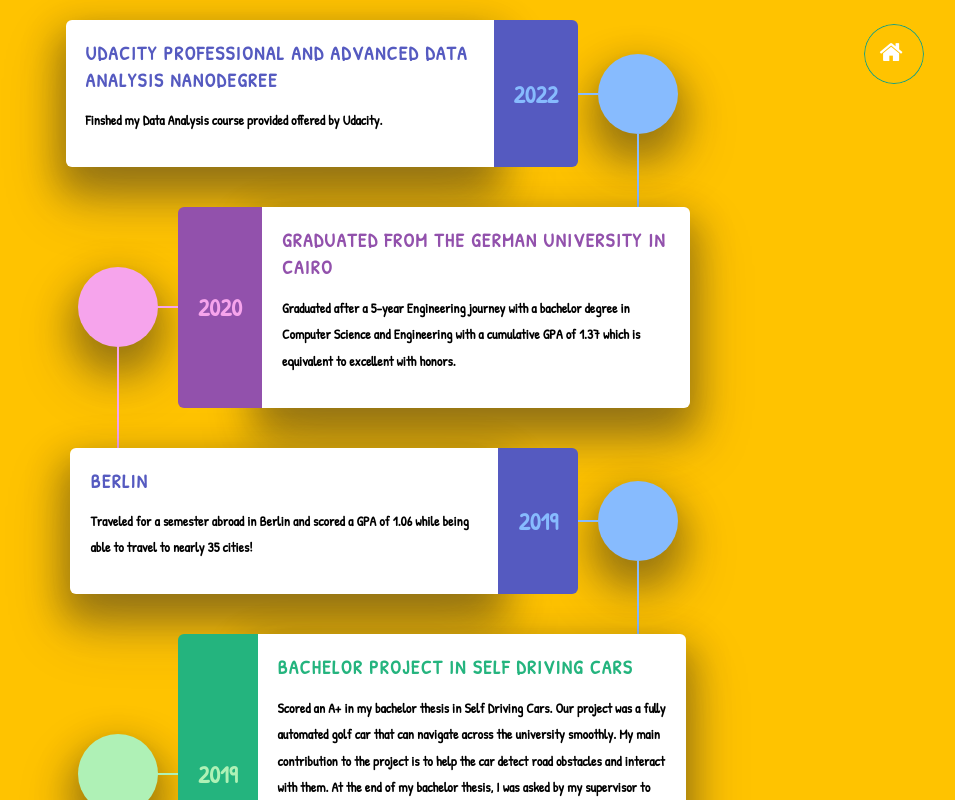
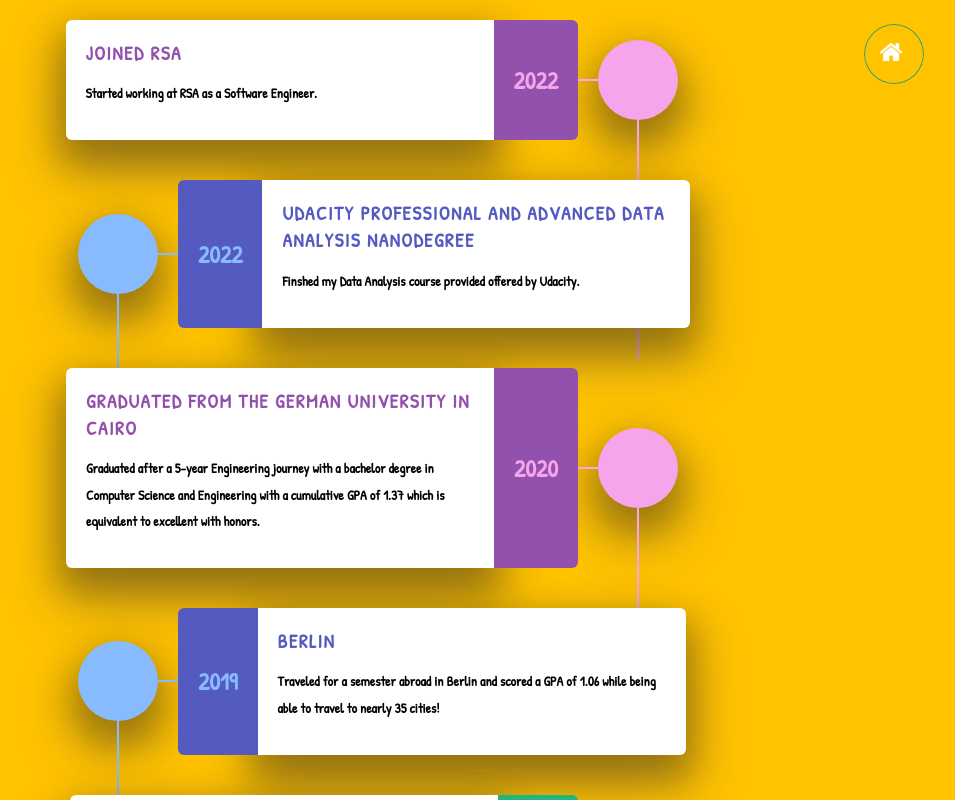
Before and after one commit to omarrifky/RifkyWebsite, an Angular app: page /academicTimeLine in a window 1280 px wide. Shown: the whole page, without its empty margins (262-1217 px from the left). Built offline with nearby package versions, Linux system fonts and the light colour scheme.

Commit message:
Update academic-time-line.component.html

```diff
--- a/src/app/academic-time-line/academic-time-line.component.html
+++ b/src/app/academic-time-line/academic-time-line.component.html
@@ -7,9 +7,29 @@
 
 <body>
     <div class="timeline">
+            <div class="timeline__event  animated fadeInUp delay-3s timeline__event--type1">
+            <div class="timeline__event__icon ">
+
+                <i class="fas fa-graduation-cap"></i>
+            </div>
+            <div class="timeline__event__date">
+
+                2022
+            </div>
+            <div class="timeline__event__content ">
+                <div class="timeline__event__title">
+                    Joined RSA
+                </div>
+                <div class="timeline__event__description">
+                    <h3>
+                        Started working at RSA as a Software Engineer.
+                    </h3>
+                </div>
+            </div>
+        </div>
         <div class="timeline__event animated fadeInUp delay-2s timeline__event--type2">
             <div class="timeline__event__icon">
-                <i class="fas fa-graduation-cap"></i>
+                <i class="fas fa-briefcase"></i>
 
             </div>
             <div class="timeline__event__date">
```
